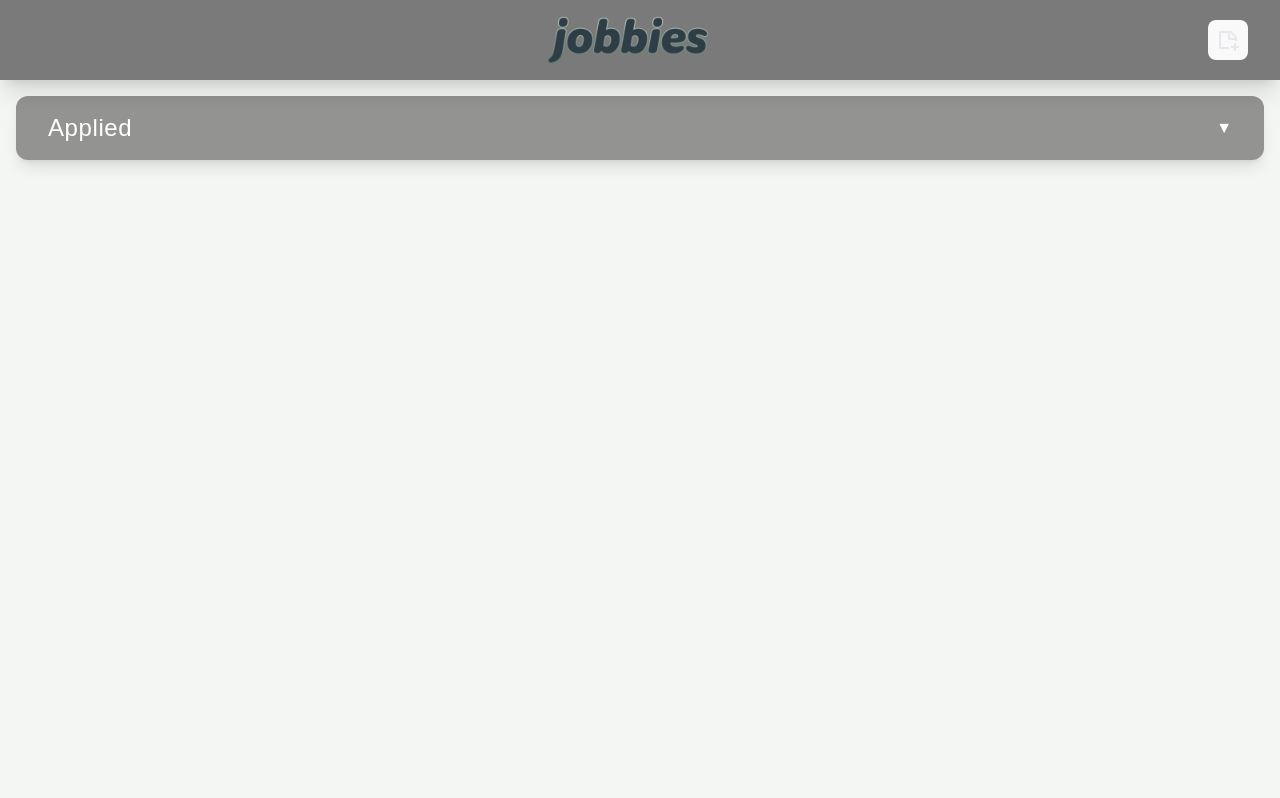
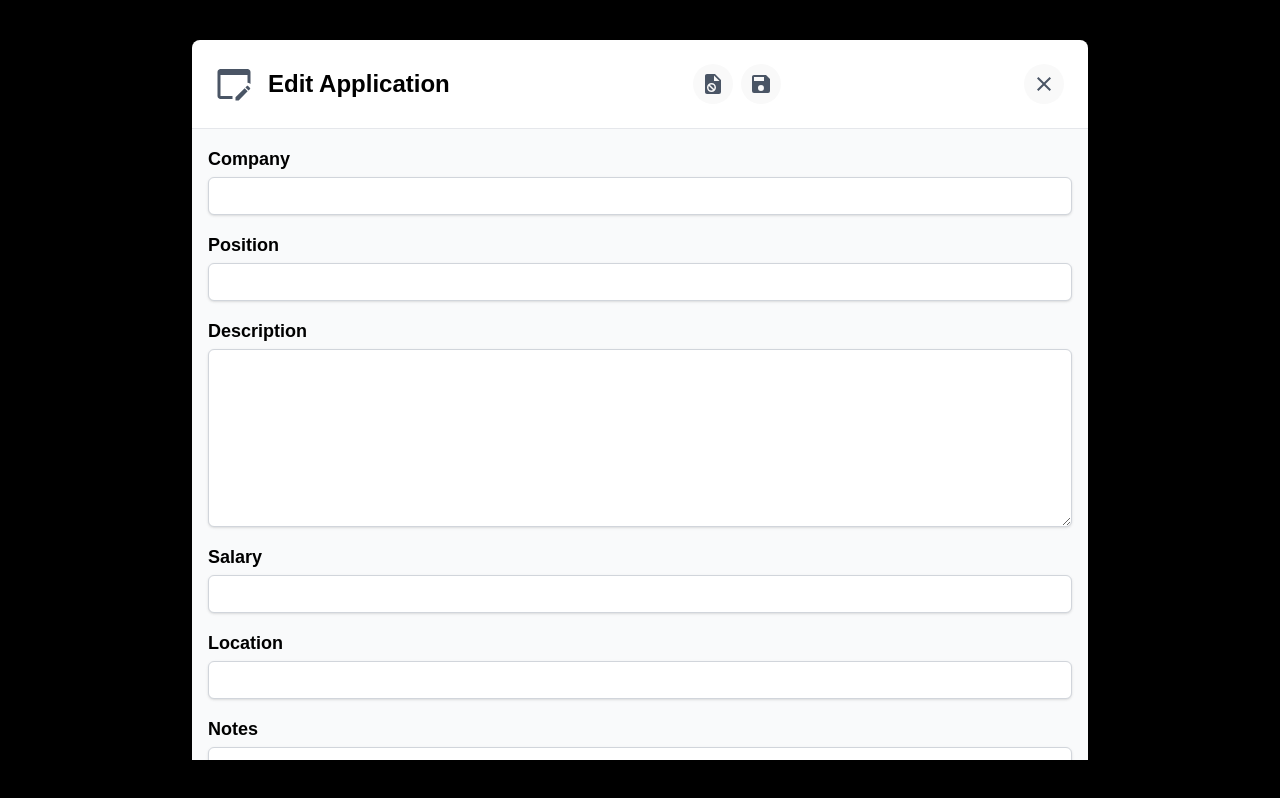
Before and after one commit to KarimYounus/jobbies, a React (Vite) app: page / in a window 1280 px wide. Both pictures are taken after a click on the button 1228 px from the left and 40 px from the top of the page. Built offline with nearby package versions, Linux system fonts and the light colour scheme; a web font is replaced by a local one.

Commit message:
Integrated ApplicationWindow into New Application button inside App.tsx. Switched prop passed JobApplicaiton over to React Context for ApplicationWindow Header. Also removed console log from IPC setup functions in main.js and main.ts.

```diff
--- a/dist-electron/main.js
+++ b/dist-electron/main.js
@@ -34,7 +34,6 @@
 function setupFileSystemIPC() {
   const getDataFilePath = () => {
     const userDataPath = app.getPath("userData");
-    console.log("User Data Path:", userDataPath);
     return path.join(userDataPath, "job-applications.json");
   };
   ipcMain.handle("load-applications", async () => {
--- a/electron/main.ts
+++ b/electron/main.ts
@@ -58,7 +58,6 @@
   // Define the data file path inside the app's user data directory
   const getDataFilePath = () => {
     const userDataPath = app.getPath("userData");
-    console.log("User Data Path:", userDataPath);
     return path.join(userDataPath, "job-applications.json");
   };
 
--- a/src/App.tsx
+++ b/src/App.tsx
@@ -5,11 +5,31 @@
 import { collectionHandler } from "./data/CollectionHandler";
 import { useEffect, useState } from "react";
 import { JobApplication } from "./types/job-application-types";
+import ApplicationWindow from "./components/ApplicationWindow/ApplicationWindow";
+import { defaultStatusItems } from "./types/status-types";
+import { s } from "motion/react-client";
 
 function App() {
   // State to hold the applications grouped by status
-  const [applicationsByStatus, setApplicationsByStatus] = useState<Map<string, JobApplication[]>>(new Map());
+  const [applicationsByStatus, setApplicationsByStatus] = useState<
+    Map<string, JobApplication[]>
+  >(new Map());
   const [isLoading, setIsLoading] = useState(true);
+  const [isJobViewOpen, setIsJobViewOpen] = useState(false);
+
+  const newApplication: JobApplication = {
+    id: "",
+    company: "",
+    position: "",
+    description: "",
+    status: defaultStatusItems[0],
+    appliedDate: new Date().toISOString().split("T")[0],
+    salary: "",
+    location: "",
+    notes: "",
+    link: "",
+    questions: [],
+  };
 
   // Initialize the collection handler and set up event listeners
   useEffect(() => {
@@ -19,7 +39,7 @@
         setApplicationsByStatus(collectionHandler.getApplicationsByStatus());
         setIsLoading(false);
       } catch (error) {
-        console.error('Failed to initialize data:', error);
+        console.error("Failed to initialize data:", error);
         setIsLoading(false);
       }
     };
@@ -29,19 +49,31 @@
       setApplicationsByStatus(collectionHandler.getApplicationsByStatus());
     };
 
-    collectionHandler.addEventListener('applications-loaded', handleDataChange);
-    collectionHandler.addEventListener('application-added', handleDataChange);
-    collectionHandler.addEventListener('application-updated', handleDataChange);
-    collectionHandler.addEventListener('application-deleted', handleDataChange);
+    collectionHandler.addEventListener("applications-loaded", handleDataChange);
+    collectionHandler.addEventListener("application-added", handleDataChange);
+    collectionHandler.addEventListener("application-updated", handleDataChange);
+    collectionHandler.addEventListener("application-deleted", handleDataChange);
 
     initializeData();
 
     // Cleanup event listeners on component unmount
     return () => {
-      collectionHandler.removeEventListener('applications-loaded', handleDataChange);
-      collectionHandler.removeEventListener('application-added', handleDataChange);
-      collectionHandler.removeEventListener('application-updated', handleDataChange);
-      collectionHandler.removeEventListener('application-deleted', handleDataChange);
+      collectionHandler.removeEventListener(
+        "applications-loaded",
+        handleDataChange
+      );
+      collectionHandler.removeEventListener(
+        "application-added",
+        handleDataChange
+      );
+      collectionHandler.removeEventListener(
+        "application-updated",
+        handleDataChange
+      );
+      collectionHandler.removeEventListener(
+        "application-deleted",
+        handleDataChange
+      );
     };
   }, []);
 
@@ -72,7 +104,6 @@
       >
         {/* Logo */}
         <div className="w-10"></div>
-
         <motion.img
           src="src/assets/images/logo-trans.png"
           alt="Logo"
@@ -82,9 +113,6 @@
           transition={{ duration: 0.3, type: "spring", stiffness: 300 }}
         />
 
-        {/* <motion.h1 className="text-6xl font-ivysoft font-bold tracking-wide my-2" style={{ color: '#2F3E46' }}>
-          Jobbies
-        </motion.h1> */}
         {/* Buttons */}
         <motion.div className="flex gap-4 pr-5">
           <AnimatedButton
@@ -92,7 +120,7 @@
             caption="Add Job"
             className="p-2 mx-3 hover:bg-teal-200 rounded-lg transition-colors cursor-pointer"
             iconClassName="text-gray-200 hover:text-gray-800"
-            onClick={() => console.log("Add Job Clicked")}
+            onClick={() => setIsJobViewOpen(true)}
           />
         </motion.div>
       </motion.div>
@@ -119,6 +147,12 @@
           )
         )}
       </motion.div>
+      <ApplicationWindow
+        isOpen={isJobViewOpen}
+        onClose={() => setIsJobViewOpen(false)}
+        jobApplication={newApplication}
+        edit={true}
+      />
     </motion.div>
   );
 }
--- a/src/components/ApplicationWindow/ApplicationWindow.tsx
+++ b/src/components/ApplicationWindow/ApplicationWindow.tsx
@@ -1,4 +1,4 @@
-import React from "react";
+import React, { useEffect, createContext, useState, useRef } from "react";
 import Header from "./Header";
 import ViewContent from "./ViewContent/ViewContent";
 import EditContent, { EditContentRef } from "./EditContent/EditContent";
@@ -9,6 +9,7 @@
   jobApplication: JobApplication | null; // Job Application Data Structure
   isOpen: boolean;
   onClose: () => void;
+  edit?: boolean; // Optional prop to control initial edit mode
 }
 
 interface ApplicationWindowContextType {
@@ -19,7 +20,7 @@
 }
 
 export const ApplicationWindowContext =
-  React.createContext<ApplicationWindowContextType>({
+  createContext<ApplicationWindowContextType>({
     jobApplication: null,
     setJobApplication: () => {},
     isEditing: false,
@@ -30,14 +31,15 @@
   jobApplication: job,
   isOpen,
   onClose,
+  edit=false,
 }) => {
   if (!job) return null;
 
-  const [jobApplication, setJobApplication] = React.useState<JobApplication | null>(job);
-  const [isEditing, setIsEditing] = React.useState(false);
-  const editContentRef = React.useRef<EditContentRef>(null);
+  const [jobApplication, setJobApplication] = useState<JobApplication | null>(job);
+  const [isEditing, setIsEditing] = useState(edit); // State to track if in edit mode
+  const editContentRef = useRef<EditContentRef>(null);
 
-  React.useEffect(() => {
+  useEffect(() => {
     setJobApplication(job);
   }, [job]);
 
@@ -48,8 +50,7 @@
     setIsEditing(false);
   };
 
-  const handleDeleteAndClose = () => {
-  };
+  const handleDeleteAndClose = () => {};
 
   return (
     <ApplicationWindowContext.Provider
@@ -67,7 +68,6 @@
             <div className="bg-white rounded-lg shadow-xl w-full max-w-4xl h-full max-h-[90vh] flex flex-col">
               {jobApplication && (
                 <Header
-                  job={jobApplication}
                   onClose={onClose}
                   onSave={handleSave}
                   onDelete={handleDeleteAndClose}
--- a/src/components/ApplicationWindow/Header.tsx
+++ b/src/components/ApplicationWindow/Header.tsx
@@ -12,19 +12,21 @@
 } from "@mdi/js";
 import AnimatedButton from "../AnimatedButton";
 import { ApplicationWindowContext } from "./ApplicationWindow";
-import { JobApplication } from "../../types/job-application-types";
 
 interface HeaderProps {
-  job: JobApplication;
   onClose: () => void;
   onDelete: () => void;
   onSave: () => void;
 }
 
-const Header: React.FC<HeaderProps> = ({ job, onClose, onDelete, onSave }) => {
-  const { isEditing, setIsEditing } = React.useContext(
+const Header: React.FC<HeaderProps> = ({ onClose, onDelete, onSave }) => {
+  const { jobApplication, isEditing, setIsEditing } = React.useContext(
     ApplicationWindowContext
   );
+
+  if (!jobApplication) {
+    throw new Error("Job application data is not available inside Header");
+  };
 
   return (
     <div className="sticky top-0 z-10 rounded-t-lg border-b border-gray-200 bg-white/10 h-[17vh]">
@@ -45,10 +47,10 @@
           )}
           <div>
             <h2 className="text-2xl font-bold text-black">
-              {isEditing ? "Edit Application" : job.position}
+              {isEditing ? "Edit Application" : jobApplication.position}
             </h2>
             {!isEditing && (
-              <p className="text-lg text-gray-700">{job.company}</p>
+              <p className="text-lg text-gray-700">{jobApplication.company}</p>
             )}
           </div>
         </div>
@@ -57,11 +59,11 @@
         <div className="flex space-x-2">
           {!isEditing && (
             <>
-              {job.link && (
+              {jobApplication.link && (
                 <AnimatedButton
                   icon={mdiWeb}
                   onClick={() =>
-                    window.open(job.link, "_blank", "noopener,noreferrer")
+                    window.open(jobApplication.link, "_blank", "noopener,noreferrer")
                   }
                   caption="Open job link"
                   captionPosition="left"
```
